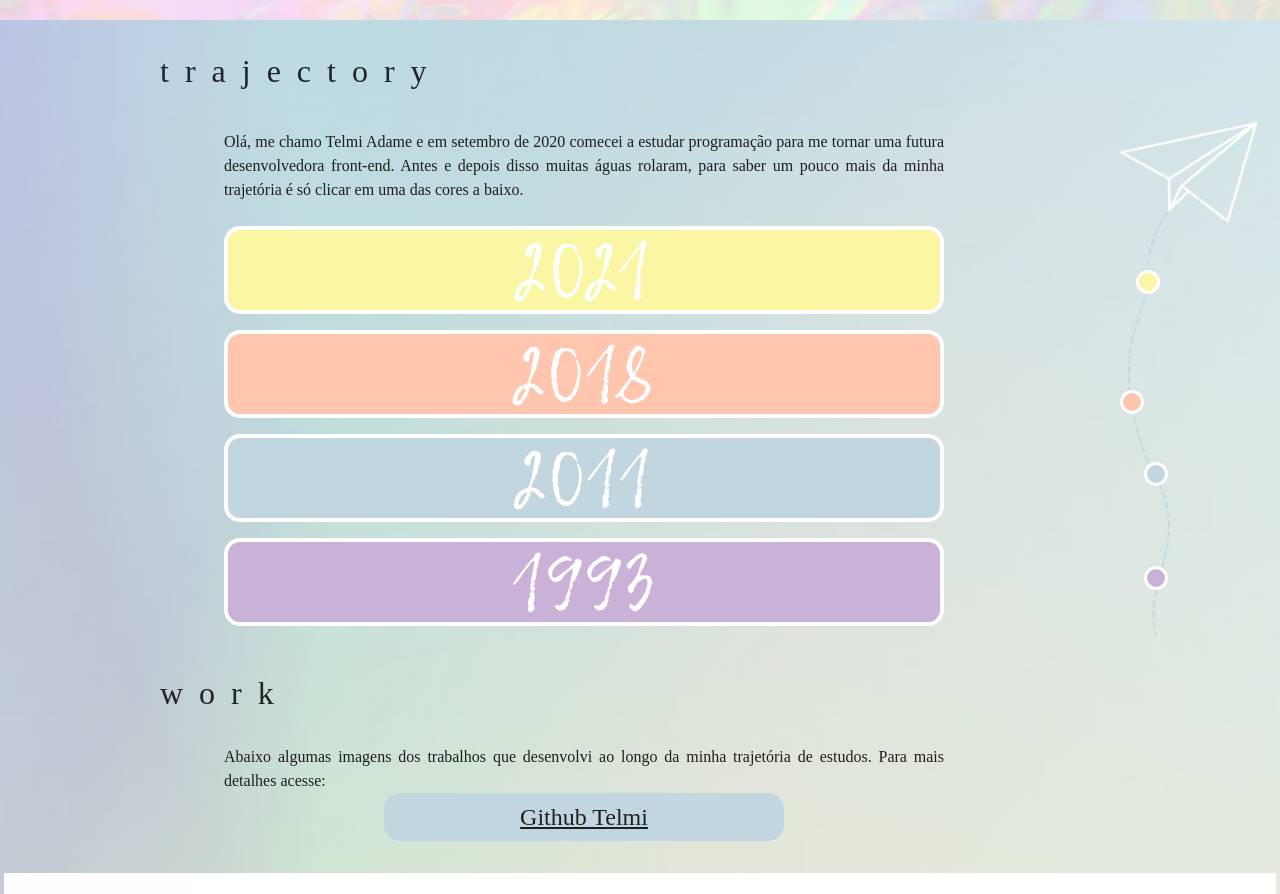
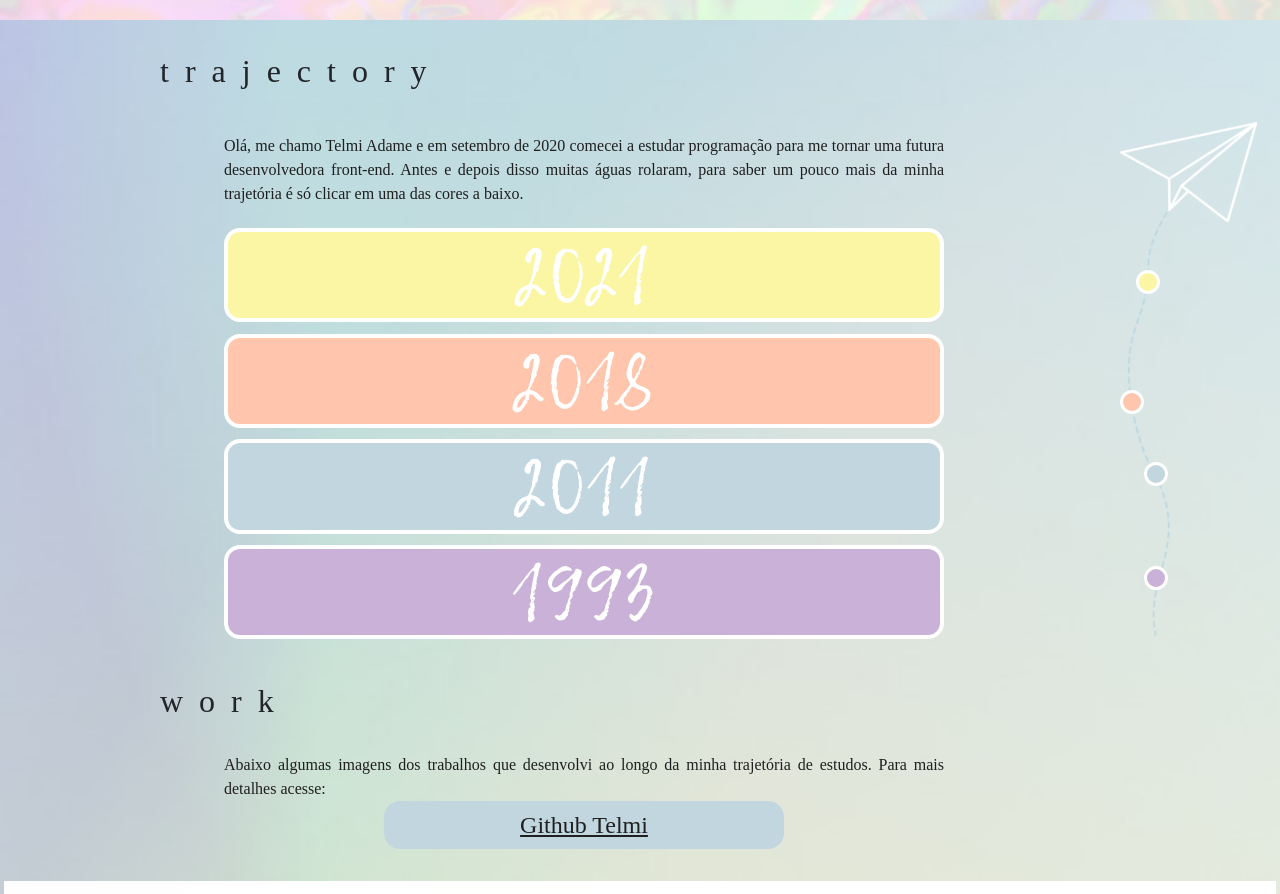
Before and after one commit to TelmiAdame/Portfolio_Angular, an Angular app in the folder portfolio-angular/portfolio/: page / in a window 1280 px wide. Shown: the part 780-1674 px from the top of the page. Built offline with nearby package versions, Linux system fonts and the light colour scheme; data requests are answered from the project's data file.

Commit message:
ediction text trajectory css

```diff
--- a/portfolio-angular/portfolio/src/app/content/trajectory/trajectory.component.scss
+++ b/portfolio-angular/portfolio/src/app/content/trajectory/trajectory.component.scss
@@ -11,8 +11,8 @@
 }
 
 .box{
-    margin: 0em 0em 1em 14em;
-    height: 5.5em;
+    margin: 0em 0em 0.7em 14em;
+    height: 5.9em;
     width: 45em;
     border-radius: 1em;
     border: 0.3em solid #fff;
@@ -33,7 +33,7 @@
     position: relative;
     color: #1f1f1f;
     font-size: 0.8em;
-    padding: 1em;
+    padding: 1.5em 1em 0em 1em;
     font-family: 'Glacial_Regular', serif;
     text-align: justify;
 }
```
